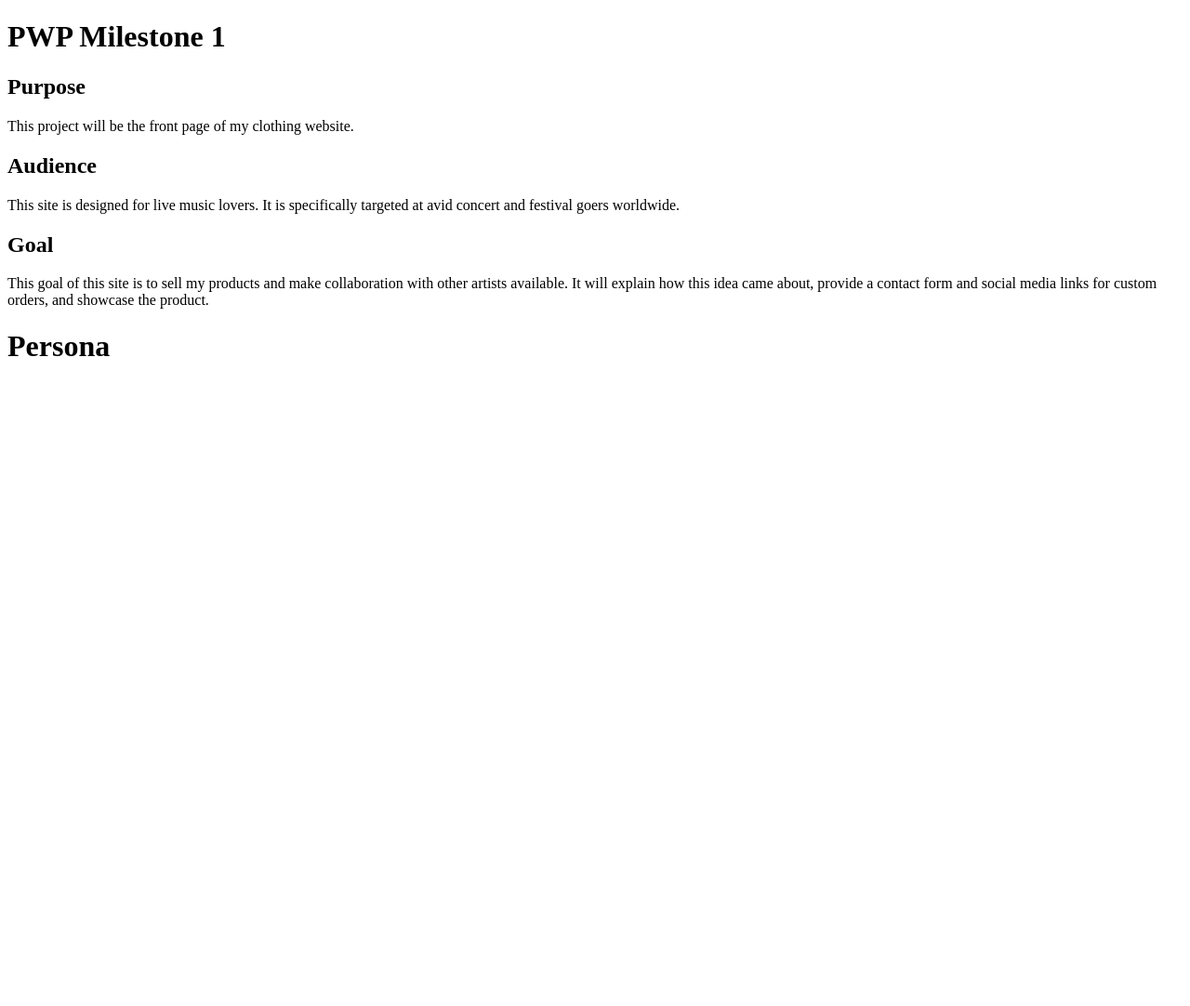
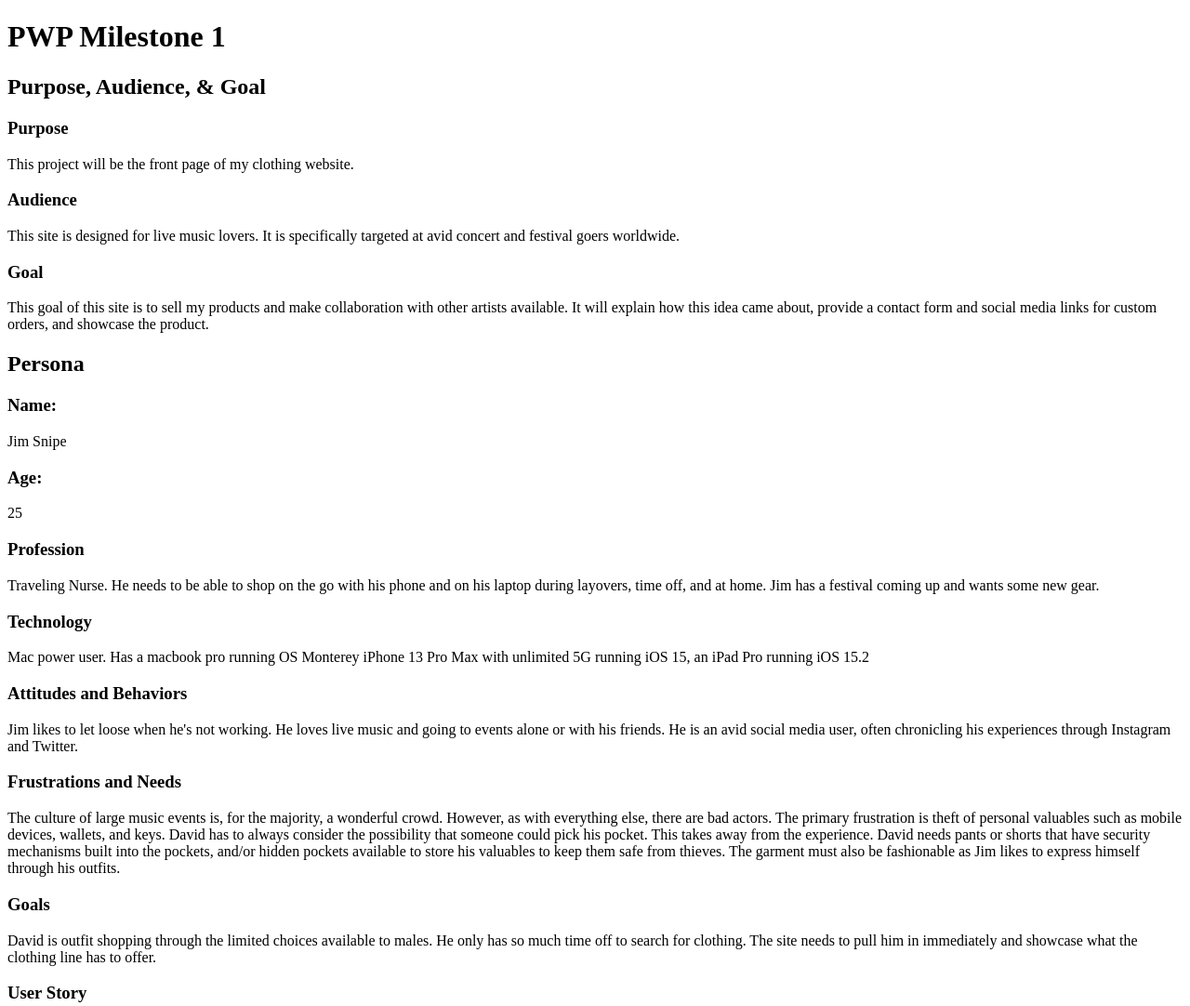
Before and after one commit to addambenson/pwp-addambenson, a plain HTML site: page public_html/documentation/milestone-1.html in a window 1280 px wide. Shown: the top 1082 px of the page at 93% size. Before the commit the page ends 800 px from the top, so only its background shows below. Drawn offline with Linux system fonts and the light colour scheme.

Commit message:
added Persona

```diff
--- a/public_html/documentation/milestone-1.html
+++ b/public_html/documentation/milestone-1.html
@@ -7,15 +7,33 @@
 <body>
 <div>
     <h1>PWP Milestone 1</h1>
-    <h2>Purpose</h2>
+    <h2>Purpose, Audience, & Goal</h2>
+    <h3>Purpose</h3>
         <p>This project will be the front page of my clothing website.</p>
-    <h2>Audience</h2>
+    <h3>Audience</h3>
         <p>This site is designed for live music lovers. It is specifically targeted at avid concert and festival goers worldwide.</p>
-    <h2>Goal</h2>
+    <h3>Goal</h3>
         <p>This goal of this site is to sell my products and make collaboration with other artists available. It will explain how this idea came about, provide a contact form and social media links for custom orders, and showcase the product. </p>
 </div>
 <div>
-    <h1>Persona</h1>
+    <h2>Persona</h2>
+    <h3>Name:</h3>
+        <p>Jim Snipe</p>
+    <h3>Age:</h3>
+        <p>25</p>
+    <h3>Profession</h3>
+        <p>Traveling Nurse. He needs to be able to shop on the go with his phone and on his laptop during layovers, time off, and at home. Jim has a festival coming up and wants some new gear.</p>
+    <h3>Technology</h3>
+        Mac power user. Has a macbook pro running OS Monterey iPhone 13 Pro Max with unlimited 5G running iOS 15, an iPad Pro running iOS 15.2
+    <h3>Attitudes and Behaviors</h3>
+        Jim likes to let loose when he's not working. He loves live music and going to events alone or with his friends. He is an avid social media user, often chronicling his experiences through Instagram and Twitter.
+    <h3>Frustrations and Needs</h3>
+        The culture of large music events is, for the majority, a wonderful crowd. However, as with everything else, there are bad actors. The primary frustration is theft of personal valuables such as mobile devices, wallets, and keys. David has to always consider the possibility that someone could pick his pocket. This takes away from the experience. David needs pants or shorts that have security mechanisms built into the pockets, and/or hidden pockets available to store his valuables to keep them safe from thieves. The garment must also be fashionable as Jim likes to express himself through his outfits.
+    <h3>Goals</h3>
+        David is outfit shopping through the limited choices available to males. He only has so much time off to search for clothing. The site needs to pull him in immediately and showcase what the clothing line has to offer.
+    <h3>User Story</h3>
+        As a user/shopper, I need to find a pair of secure, fashionable shorts to ease my mind so I can enjoy myself more fully at my next event
+
 
 </div>
 </body>
```
Also changed, not shown: public_html/documentation/style.css (added).
